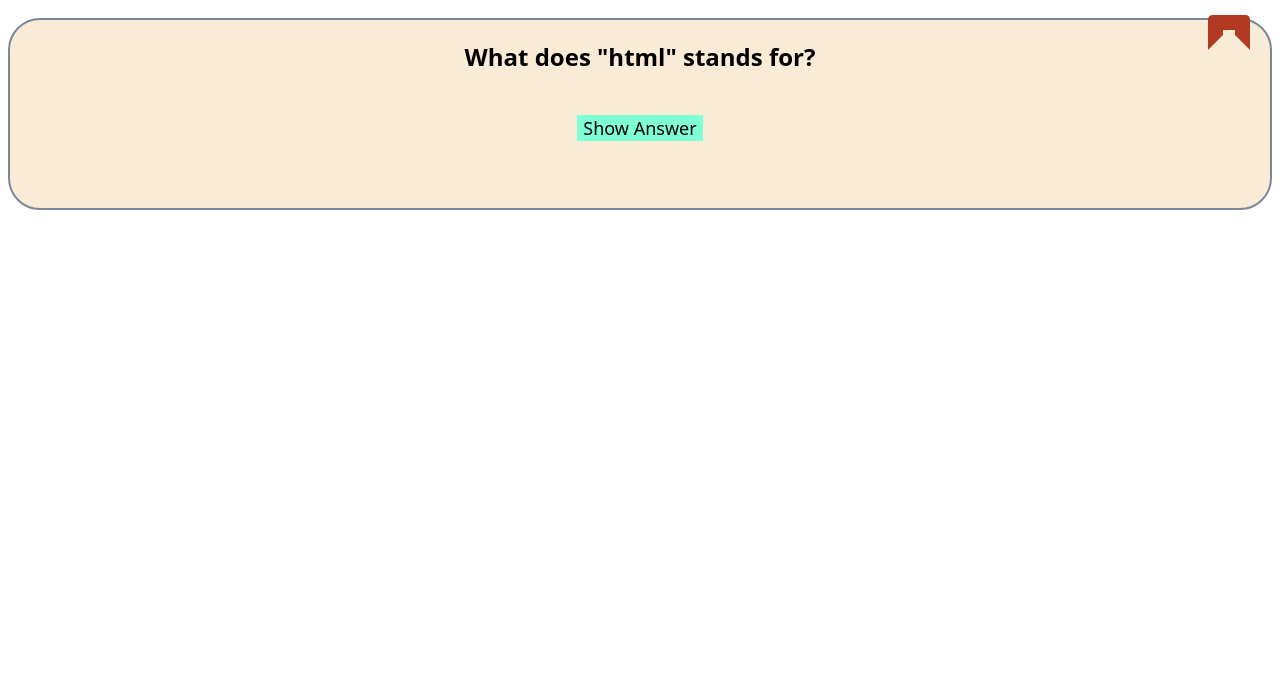
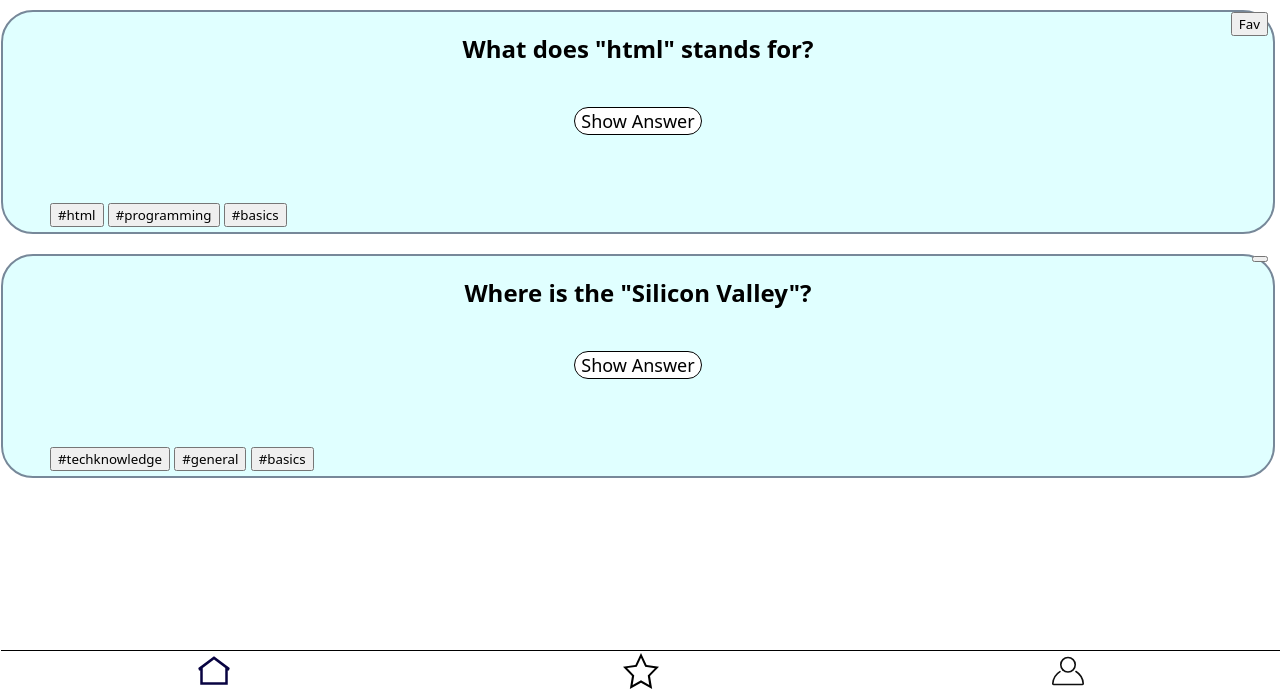
Before and after one commit to JeanetteSchwarz/Quiz-App, a plain HTML site: page index.html in a window 1280 px wide. Shown: the part 100-800 px from the top of the page. Drawn offline with Linux system fonts and the light colour scheme.

Commit message:
add styles

```diff
--- a/index.html
+++ b/index.html
@@ -13,10 +13,118 @@
   <main>
     <section class="Quiz-card">
       <h2 class="Question">What does "html" stands for?</h2>
+      <button class="question_bookmark">Fav</button>
+      <br />
+      <button class="Answer-button">Show Answer</button>
+      <div class="Answer_Text">Hypertext Markup Language</div>
+      <ul class="Tags">
+        <button>#html</button>
+        <button>#programming</button>
+        <button>#basics</button>
+      </ul>
+    </section>
+    <section class="Quiz-card">
+      <h2 class="Question">Where is the "Silicon Valley"?</h2>
       <button class="question_bookmark"></button>
       <br />
       <button class="Answer-button">Show Answer</button>
-      <div class="Answer_Text">Hypertext Markup Language</div>
+      <div class="Answer_Text">California/USA</div>
+      <ul class="Tags">
+        <button>#techknowledge</button>
+        <button>#general</button>
+        <button>#basics</button>
+      </ul>
     </section>
   </main>
+  <footer class="footer">
+    <nav class="Menu">
+      <a id="Home_icon" href="#home"
+        ><?xml version="1.0" encoding="utf-8"?><!-- Uploaded to: SVG Repo, www.svgrepo.com, Generator: SVG Repo Mixer Tools -->
+        <svg
+          width="40px"
+          height="40px"
+          viewBox="0 0 24 24"
+          fill="none"
+          xmlns="http://www.w3.org/2000/svg"
+        >
+          <path
+            fill-rule="evenodd"
+            clip-rule="evenodd"
+            d="M12 3.1875L21.4501 10.275L21.0001 11.625H20.25V20.25H3.75005V11.625H3.00005L2.55005 10.275L12 3.1875ZM5.25005 10.125V18.75H18.75V10.125L12 5.0625L5.25005 10.125Z"
+            fill="#080341"
+          />
+        </svg>
+      </a>
+      <a id="Bookmark_icon" href="#bookmark"
+        ><?xml version="1.0" encoding="UTF-8" standalone="no"?>
+        <!-- Uploaded to: SVG Repo, www.svgrepo.com, Generator: SVG Repo Mixer Tools -->
+        <svg
+          width="36px"
+          height="36px"
+          viewBox="0 0 32 32"
+          version="1.1"
+          xmlns="http://www.w3.org/2000/svg"
+          xmlns:xlink="http://www.w3.org/1999/xlink"
+          xmlns:sketch="http://www.bohemiancoding.com/sketch/ns"
+        >
+          <title>start-favorite</title>
+          <desc>Created with Sketch Beta.</desc>
+          <defs></defs>
+          <g
+            id="Page-1"
+            stroke="none"
+            stroke-width="1"
+            fill="none"
+            fill-rule="evenodd"
+            sketch:type="MSPage"
+          >
+            <g
+              id="Icon-Set"
+              sketch:type="MSLayerGroup"
+              transform="translate(-152.000000, -879.000000)"
+              fill="#000000"
+            >
+              <path
+                d="M168,903.21 L160.571,907.375 L161.989,898.971 L155.594,892.442 L164.245,891.317 L168,883.313 L171.722,891.317 L180.344,892.54 L174.011,899.002 L175.335,907.406 L168,903.21 L168,903.21 Z M184,891.244 L172.962,889.56 L168,879 L163.038,889.56 L152,891.244 L159.985,899.42 L158.095,911 L168,905.53 L177.905,911 L176.015,899.42 L184,891.244 L184,891.244 Z"
+                id="start-favorite"
+                sketch:type="MSShapeGroup"
+              ></path>
+            </g>
+          </g>
+        </svg>
+      </a>
+      <a id="Profile_icon" href="#profile"
+        ><?xml version="1.0" encoding="utf-8"?><!-- Uploaded to: SVG Repo, www.svgrepo.com, Generator: SVG Repo Mixer Tools -->
+        <svg
+          width="40px"
+          height="40px"
+          viewBox="-0.5 0 25 25"
+          fill="none"
+          xmlns="http://www.w3.org/2000/svg"
+        >
+          <path
+            d="M12.0001 13.09C14.4909 13.09 16.5101 11.0708 16.5101 8.58C16.5101 6.08919 14.4909 4.07 12.0001 4.07C9.5093 4.07 7.49011 6.08919 7.49011 8.58C7.49011 11.0708 9.5093 13.09 12.0001 13.09Z"
+            stroke="#0F0F0F"
+            stroke-miterlimit="10"
+            stroke-linecap="round"
+            stroke-linejoin="round"
+          />
+          <path
+            d="M8.98008 11.91C8.97008 11.91 8.97008 11.91 8.96008 11.92"
+            stroke="#0F0F0F"
+            stroke-miterlimit="10"
+            stroke-linecap="round"
+            stroke-linejoin="round"
+          />
+          <path
+            d="M16.9701 12.82C19.5601 14.4 21.3201 17.19 21.5001 20.4C21.5101 20.69 21.2801 20.93 20.9901 20.93H3.01007C2.72007 20.93 2.49007 20.69 2.50007 20.4C2.68007 17.21 4.43007 14.43 6.99007 12.85"
+            stroke="#0F0F0F"
+            stroke-miterlimit="10"
+            stroke-linecap="round"
+            stroke-linejoin="round"
+          />
+        </svg>
+      </a>
+    </nav>
+  </footer>
 </body>
--- a/styles.css
+++ b/styles.css
@@ -6,12 +6,12 @@
 body {
   display: flex;
   flex-direction: column;
+  margin: 0px 5px 60px 1px;
 }
 
 .header {
   text-align: center;
   border: 2px solid gray;
-  border-radius: 2rem;
 }
 .Quiz-card {
   margin-top: 20px;
@@ -19,29 +19,67 @@ body {
   border: 2px solid lightslategrey;
   border-radius: 2rem;
   position: relative;
-  background-color: antiquewhite;
+  background-color: lightcyan;
 }
 
 .question_bookmark {
-  width: 0px;
-  height: 35px;
-  background-color: transparent;
   position: absolute;
-  top: -5px;
-  right: 20px;
-  border: solid 15px #b13a22;
-  border-bottom: solid 15px transparent;
-  border-top-left-radius: 5px;
-  border-top-right-radius: 5px;
-  transition: all 0.2s;
-  cursor: pointer;
+  top: 0;
+  right: 5px;
+}
+
+.footer {
+  height: 50px;
+  width: 100%;
+  background-color: white;
+  position: fixed;
+  bottom: 0;
+  z-index: 5;
+  border-top: 1px solid black;
+}
+
+.Menu {
+  display: flex;
+  justify-content: space-around;
+  align-items: center;
+}
+
+#Bookmark_icon {
+  width: 100%;
+  display: flex;
+  justify-content: space-around;
+  align-items: center;
+}
+
+#Home_icon {
+  width: 100%;
+  display: flex;
+  justify-content: space-around;
+  align-items: center;
+}
+
+#Profile_icon {
+  width: 100%;
+  display: flex;
+  justify-content: space-around;
+  align-items: center;
+}
+
+.Menu a:hover {
+  background-color: lightgray;
+}
+
+.Tags {
+  text-align: left;
+  margin-bottom: 5px;
+  margin-left: 7px;
 }
 
 .Answer-button {
   margin-bottom: 30px;
-  background-color: aquamarine;
-  border: none;
-
+  background-color: white;
+  border: 1px solid;
+  border-radius: 2rem;
   font-size: large;
 }
 
```
Also changed, not shown: Footage/home-2-svgrepo-com.svg (added), Footage/profile-svgrepo-com (1).svg (added), Footage/start-favorite-svgrepo-com.svg (added).
